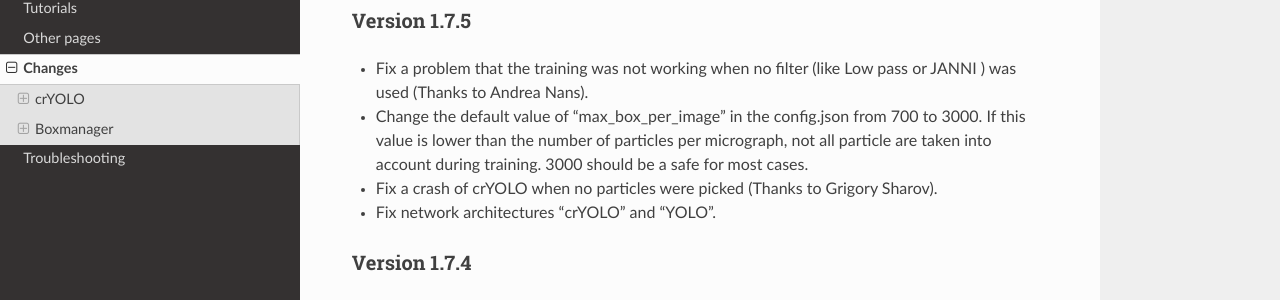
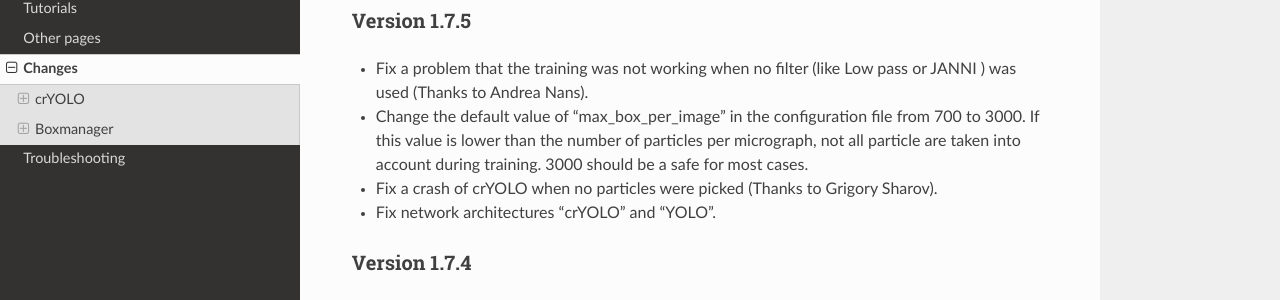
Before and after one commit to MPI-Dortmund/cryolo, a Sphinx documentation site: the page built from source/changes.rst, in a window 1280 px wide and 900 px high. Shown: the part 209-509 px from the top of the window. Built offline with Sphinx 7.4.7 and the Read the Docs theme 2.0.0, drawn with Linux system fonts in a browser that asks for light colours.

Commit message:
formatting

```diff
--- a/source/changes.rst
+++ b/source/changes.rst
@@ -9,7 +9,7 @@ Version 1.7.5
 
 * Fix a problem that the training was not working when no filter (like Low pass or JANNI ) was used (Thanks to Andrea Nans).
 
-* Change the default value of "max_box_per_image" in the config.json from 700 to 3000. If this value is lower than the number of particles per micrograph, not all particle are taken into account during training. 3000 should be a safe for most cases.
+* Change the default value of "max_box_per_image" in the configuration file from 700 to 3000. If this value is lower than the number of particles per micrograph, not all particle are taken into account during training. 3000 should be a safe for most cases.
 
 * Fix a crash of crYOLO when no particles were picked (Thanks to Grigory Sharov).
 
```
